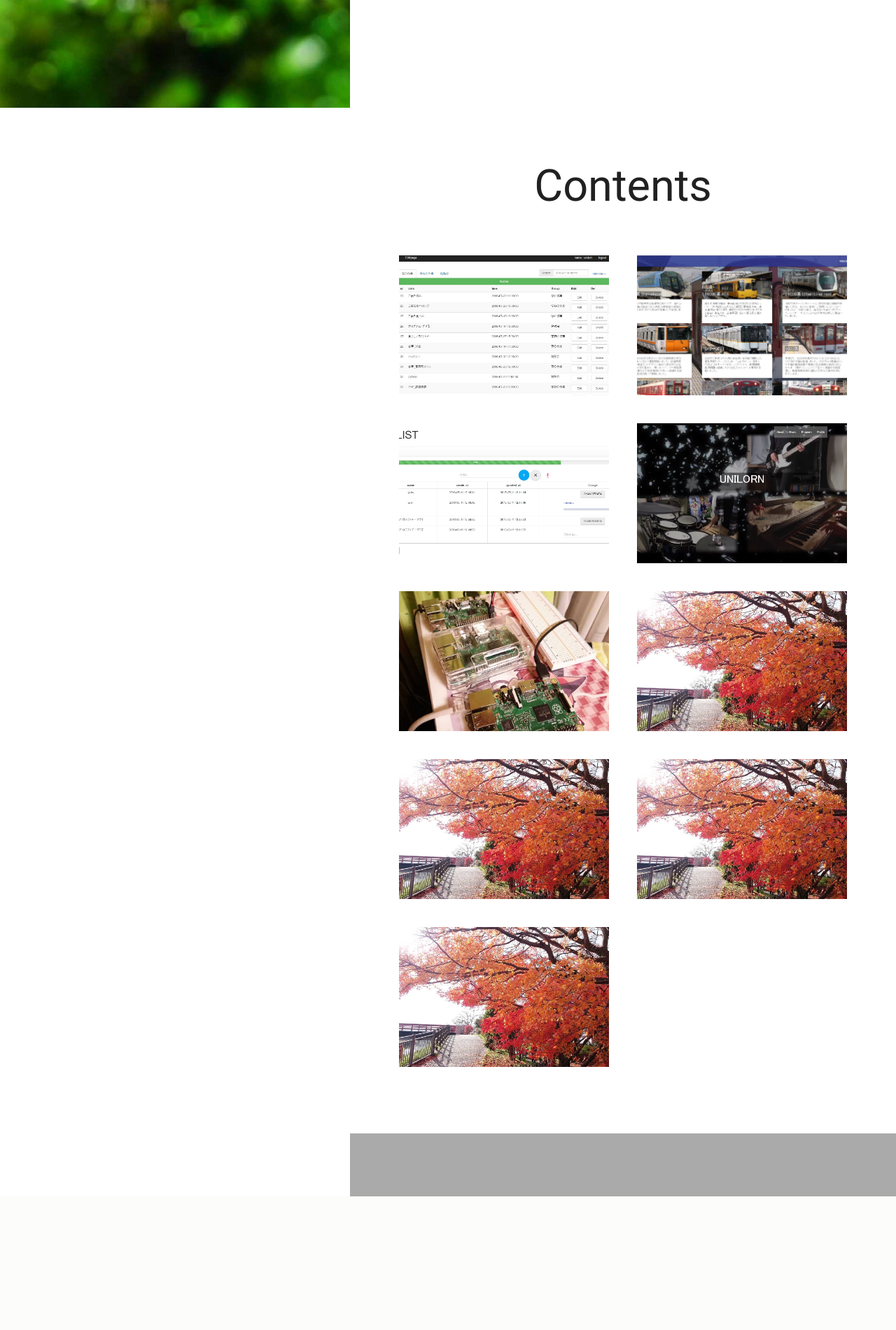
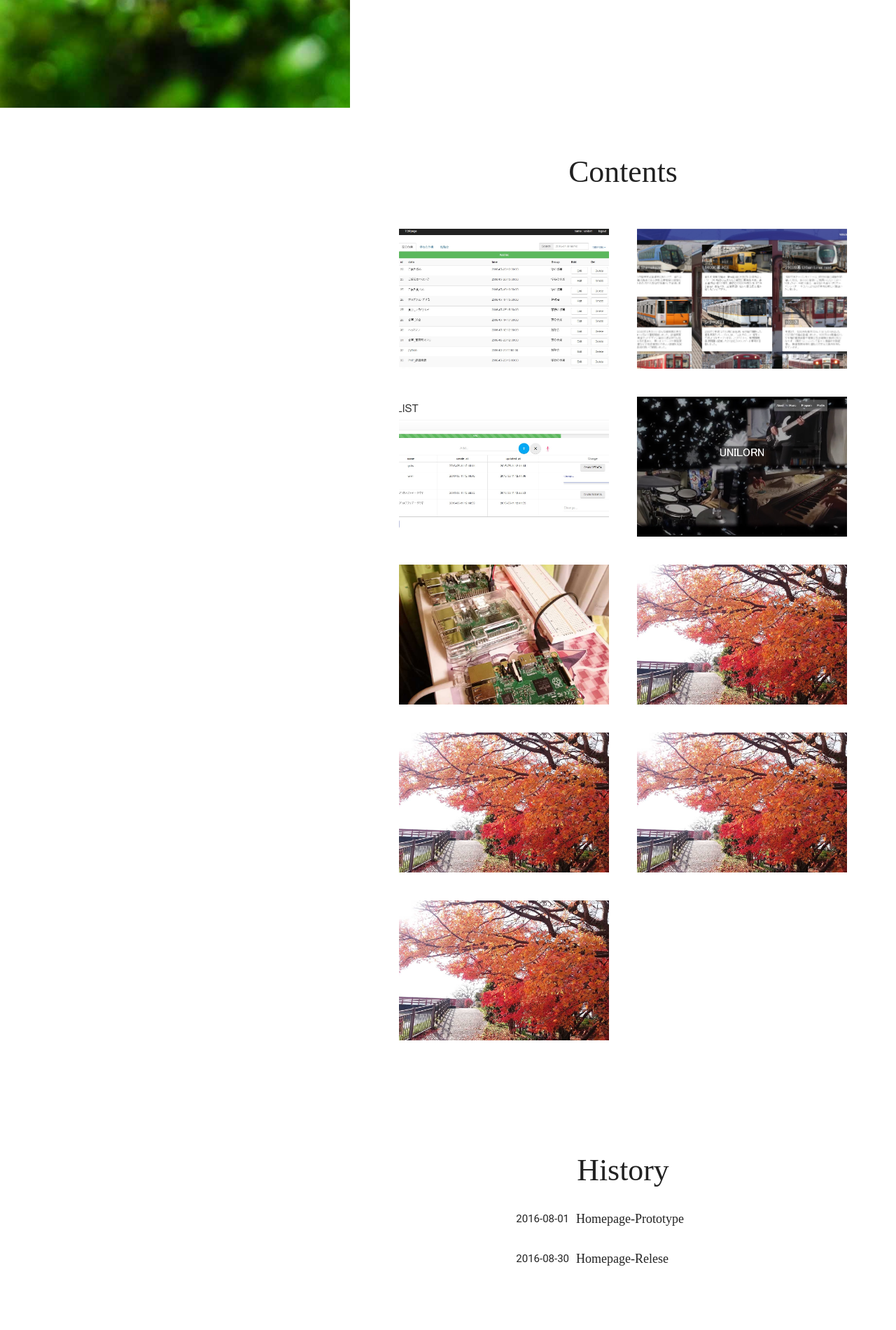
Before and after one commit to UNILORN/Old_ProgHomePage, a PHP site: page / in a window 1280 px wide. Shown: the part 646-2547 px from the top of the page at 70% size. Before the commit the page ends 2356 px from the top, so only its background shows below. Run offline with PHP 8.4, Linux system fonts and the light colour scheme; some libraries are stand-ins or nearby versions; some web fonts are replaced.

Commit message:
content add

```diff
--- a/cont_first.php
+++ b/cont_first.php
@@ -1,24 +1,2 @@
 <?php
-
-function ContentFirst($list){
-
-  foreach ($list as $value) {
-    ContentFixed($value['num'],$value['name'],$value["func"]);
-  }
-
-echo '
-  <div class="content-first">
-    <h1>Contents</h1>
-    <div class="content-first-inner">
-';
-
-  foreach ($list as $value) {
-    Content($value['num'],$value['url'],$value['name']);
-  }
-echo '
-      </div>
-    </div>
-  ';
-}
-
  ?>
--- a/function.php
+++ b/function.php
@@ -65,4 +65,25 @@ function functext($list){
     echo '<li><b>'.$value.'</b></li>';
   }
 }
+
+function ContentFirst($list){
+
+  foreach ($list as $value) {
+    ContentFixed($value['num'],$value['name'],$value["func"]);
+  }
+
+echo '
+  <div class="content-first">
+    <h3>Contents</h3>
+    <div class="content-first-inner">
+';
+
+  foreach ($list as $value) {
+    Content($value['num'],$value['url'],$value['name']);
+  }
+echo '
+      </div>
+    </div>
+  ';
+}
  ?>
--- a/index.php
+++ b/index.php
@@ -1,6 +1,5 @@
 <?php
   require __DIR__."/function.php";
-  require __DIR__."/cont_first.php";
  ?>
 <!DOCTYPE html>
 <html>
@@ -112,8 +111,34 @@
        ?>
 
       <div class="content-second">
+        <h3>History</h3>
         <div class="content-second-inner">
+          <table>
+            <tr>
+              <td class="time">2016-08-01</td>
+              <td class="data">Homepage-Prototype</td>
+            </tr>
+            <tr>
+              <td class="time">2016-08-30</td>
+              <td class="data">Homepage-Relese</td>
+            </tr>
+          </table>
+        </div>
+      </div>
 
+      <div class="content-second">
+        <h3>Contact</h3>
+        <div class="content-second-inner">
+          <table>
+            <tr>
+              <td class="mail">mail:</td>
+              <td class="adress">yuoyun6427.yuniron.komoron⭐️gmail</td>
+            </tr>
+            <tr>
+              <td class="mail">GitHub:</td>
+              <td class="adress">https://github.com/UNILORN</td>
+            </tr>
+          </table>
         </div>
       </div>
     </div>
--- a/top.css
+++ b/top.css
@@ -152,6 +152,10 @@ header{
   background-color: #fff;
   text-align: center;
 }
+.content-first h3{
+  font-family: 'Myfont';
+}
+
 .content-first-inner{
     width: 100%;
     height: auto;
@@ -170,9 +174,30 @@ header{
   height: auto;
   padding: 45px 30px;
   position: relative;
-  background-color: #AAA ;
+  text-align: center;
+  background-color: #FFF ;
 }
-
+.content-second h3{
+  font-family: 'Myfont';
+}
+.content-second-inner table .time{
+  width:40%;
+  text-align: right;
+}
+.content-second-inner table .data{
+  text-align: left;
+  font-family: 'Myfont';
+  font-size: 18px;
+}
+.content-second-inner table .mail{
+  width:30%;
+  text-align: right;
+}
+.content-second-inner table .adress{
+  text-align: left;
+  font-family: 'Myfont';
+  font-size: 18px;
+}
 .content-box-inner{
   display: none;
   width: 100%;
```
